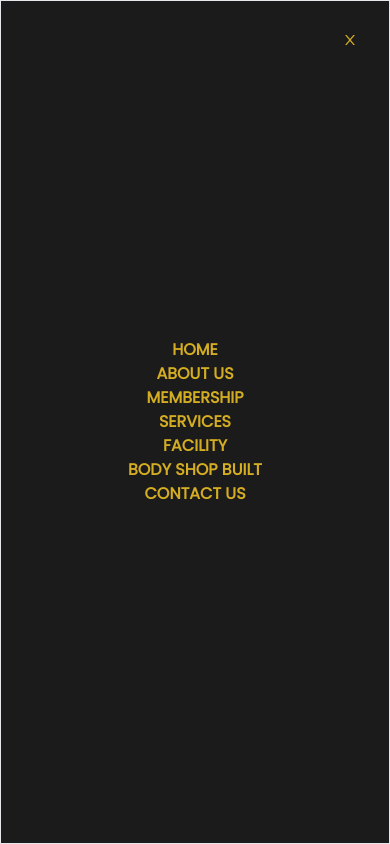
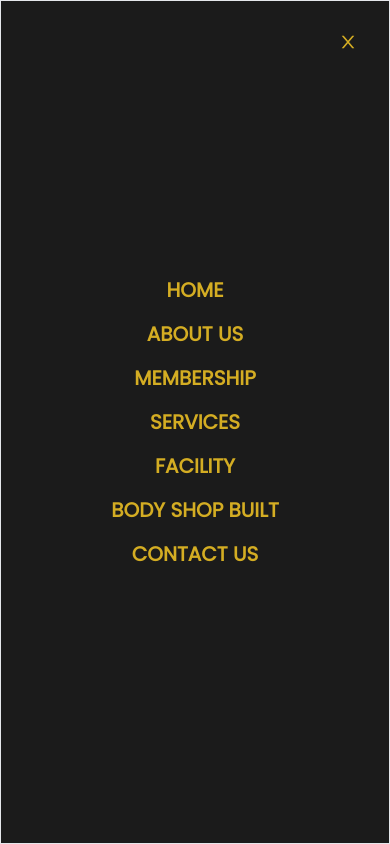
Before and after one commit to JayDampitan/body-shop, a Next.js app: page /BodyShopBuilt in a window 390 px wide. Both pictures are taken after a click on the element 346 px from the left and 40 px from the top of the page. Shown: the top 844 px of the page. Built offline with nearby package versions, Linux system fonts and the light colour scheme.

Commit message:
apply mobile nav animation when entering and exiting.

```diff
--- a/src/assets/data.js
+++ b/src/assets/data.js
@@ -283,10 +283,16 @@ export const rightVariant = {
 };
 export const topVariant = {
   hidden: {
-    y: -100,
+    y: "-100vh",
   },
   visible: {
     y: 0,
+    transition: {
+      duration: 0.8,
+    },
+  },
+  exit: {
+    y: "-100vh",
     transition: {
       duration: 0.8,
     },
@@ -312,7 +318,7 @@ export const heroImageVariant = {
     y: 0,
     transition: {
       duration: 1,
-      delay: .5
+      delay: 0.5,
     },
   },
 };
@@ -324,7 +330,7 @@ export const mainHeroVariant = {
     y: 0,
     transition: {
       duration: 0.5,
-      delay: 1.2
+      delay: 1.2,
     },
   },
 };
--- a/src/components/home/Hero.jsx
+++ b/src/components/home/Hero.jsx
@@ -38,6 +38,7 @@ const Hero = () => {
           <div className="relative mb-10">
             <div className="absolute w-full h-full bg-primary -translate-x-6 -translate-y-6"></div>
             <Image
+              alt="image of a girl and a boy stretching their legs"
               className="relative w-80 sm:w-96 lg:w-[900px] bg-primary hover:-translate-x-3 hover:-translate-y-3 duration-300"
               src={stretchingCouple}
             />
@@ -59,6 +60,7 @@ const Hero = () => {
           <div className="relative mb-10">
             <div className="absolute w-full h-full bg-primary -translate-x-6 -translate-y-6"></div>
             <Image
+              alt="image of 3 different flavor smoothies on the table"
               className="relative z-10 w-80 sm:w-96  lg:w-[900px] bg-primary hover:-translate-x-3 hover:-translate-y-3 duration-300"
               src={smoothie}
             />
--- a/src/components/nav/Navbar.jsx
+++ b/src/components/nav/Navbar.jsx
@@ -4,7 +4,7 @@ import Image from "next/image";
 import { useEffect, useState } from "react";
 import Link from "next/link";
 import { AiOutlineMenu, AiOutlineClose } from "react-icons/ai";
-import { motion } from "framer-motion";
+import { motion, AnimatePresence } from "framer-motion";
 import { topVariant } from "@/assets/data";
 
 const Navbar = () => {
@@ -66,16 +66,24 @@ const Navbar = () => {
         </div>
       </div>
       {/* -----------mobile menu */}
-      <div
-        className={`${
-          navOpen ? "block" : "hidden"
-        } absolute w-full top-0 right-0 left-0 bottom-0 h-screen bg-darkGrey`}
+      <AnimatePresence>
+        {navOpen && (
+          <motion.div
+            variants={topVariant}
+            initial="hidden"
+            animate="visible"
+            exit="exit"
+            className={`block
+        absolute w-full top-0 right-0 left-0 bottom-0 h-screen bg-darkGrey`}
           >
-        <ul className="mx-auto border h-screen flex flex-col items-center justify-center font-bold text-primary">
+            <ul className="mx-auto border text-xl h-screen flex flex-col gap-4 items-center justify-center font-bold text-primary">
               {NAV__LINKS.map((item, index) => (
-            <li key={index}>
+                <li  key={index}>
                   {" "}
-              <Link onClick={() => setLocalStorage(item.path)} href={item.path}>
+                  <Link
+                    onClick={handleNav}
+                    href={item.path}
+                  >
                     {item.display}
                   </Link>
                 </li>
@@ -84,7 +92,9 @@ const Navbar = () => {
                 <AiOutlineClose />
               </li>
             </ul>
-      </div>
+          </motion.div>
+        )}
+      </AnimatePresence>
     </nav>
   );
 };
--- a/src/pages/AboutUs.jsx
+++ b/src/pages/AboutUs.jsx
@@ -22,7 +22,11 @@ const AboutUs = () => {
         </p>
       </div>
       <div className="w-[90%] lg:w-[60%] ">
-        <Image src={bodyShop} className="lg:-translate-y-28 -translate-y-11" />
+        <Image
+          alt="image of body shop gym"
+          src={bodyShop}
+          className="lg:-translate-y-28 -translate-y-11"
+        />
       </div>
 
       <div>
@@ -36,7 +40,7 @@ const AboutUs = () => {
               src={owners}
               width="500"
               height="500"
-              alt=""
+              alt="image of a couple"
               className="w-fullz h-full rounded-full object-cover"
             />
             <p className="font-semibold mt-6">Jane and John Doe</p>
@@ -50,7 +54,7 @@ const AboutUs = () => {
                     src={`/${index + 1}.jpg`}
                     width="500"
                     height="500"
-                    alt=""
+                    alt="image of employee"
                     className="w-full h-full rounded-full object-cover"
                   />
                   <p className="font-semibold mt-6">{employee.name}</p>
--- a/src/pages/BodyShopBuilt.jsx
+++ b/src/pages/BodyShopBuilt.jsx
@@ -8,12 +8,13 @@ const BodyShopBuilt = () => {
   return (
     <div className="flex bg-gray-50 flex-col h-auto items-center justify-center">
       <Image
+        alt="image of body shop building"
         src={bodyBuilt}
         className="translate-y-2 lg:translate-y-10 h-40 lg:h-[60vh] w-[80%] mt-20 lg:mt-40 object-cover"
       />
 
-      <div className="text-center flex flex-col w-full py-8 lg:py-20 bg-primary mb-10 lg:mb-16">
-        <h2 className=" mx-auto border-b border-darkGrey uppercase text-lg lg:text-4xl font-semibold">
+      <div className="text-center flex flex-col text-offWhite w-full py-8 lg:py-20 bg-primary mb-10 lg:mb-16">
+        <h2 className=" mx-auto border-b border-offWhite uppercase text-lg lg:text-4xl font-semibold">
           welcome to body shop built
         </h2>
         <p className="text-[13px] lg:text-xl px-10 mt-4 lg:max-w-4xl leading-5 lg:leading-10 mx-auto">
@@ -27,7 +28,11 @@ const BodyShopBuilt = () => {
         </p>
       </div>
       <div className="flex flex-col lg:flex-row items-center justify-center w-full pb-10 px-2">
-        <Image className="h-96 lg:h-[100%]" src={builtAd} />
+        <Image
+          alt="body shop built ad"
+          className="h-96 lg:h-[100%]"
+          src={builtAd}
+        />
         <div className=" flex flex-col w-full lg:w-1/2 px-3 mt-3">
           <h2 className="uppercase text-lg font-semibold flex items-center justify-center lg:text-4xl">
             class schedule
--- a/src/pages/Contact.jsx
+++ b/src/pages/Contact.jsx
@@ -32,9 +32,6 @@ const Contact = () => {
             <iframe
               className="w-[80%] h-72 lg:h-96 rounded-sm"
               src="https://www.google.com/maps/embed?pb=!1m18!1m12!1m3!1d3214.9404800751126!2d-119.78277414884427!3d36.3137501799538!2m3!1f0!2f0!3f0!3m2!1i1024!2i768!4f13.1!3m3!1m2!1s0x8094c09b267bf8bd%3A0xb44cb865d90a8428!2s1140%20N%20Lemoore%20Ave%2C%20Lemoore%2C%20CA%2093245!5e0!3m2!1sen!2sus!4v1676755383532!5m2!1sen!2sus"
-              allowfullscreen=""
-              loading="lazy"
-              referrerpolicy="no-referrer-when-downgrade"
             ></iframe>
           </div>
         </div>
--- a/src/pages/Services.jsx
+++ b/src/pages/Services.jsx
@@ -41,6 +41,7 @@ const Services = () => {
           return (
             <>
               <motion.div
+                key={index}
                 initial={{ y: 50, opacity: 0 }}
                 whileInView={{ y: 0, opacity: 1 }}
                 transition={{ duration: 0.8, delay: 0.2 * index }}
@@ -48,7 +49,11 @@ const Services = () => {
                 className="w-[80%] lg:w-[70%] shadow-lg flex flex-col items-center justify-between   lg:flex-row bg-cardColor rounded-md px-6 py-6 mt-10 "
               >
                 <div className="lg:w-[50%] h-60 lg:h-[450px]">
-                  <Image src={images[index]} className="h-full object-cover" />
+                  <Image
+                    src={images[index]}
+                    className="h-full object-cover"
+                    alt="random images of people working out"
+                  />
                 </div>
                 <div className="lg:w-1/4 text-center  lg:text-start font-semibold lg:mr-32">
                   <h2 className="my-4">{service.title}</h2>
```
Lines whose indentation alone changed are shown as unchanged.
